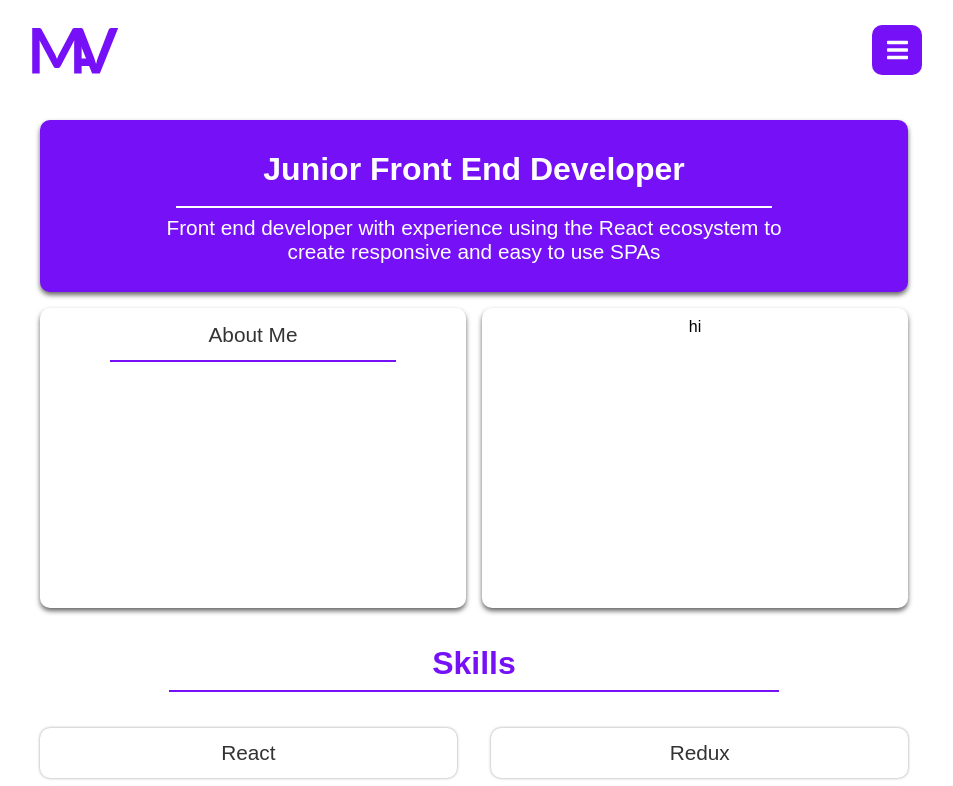
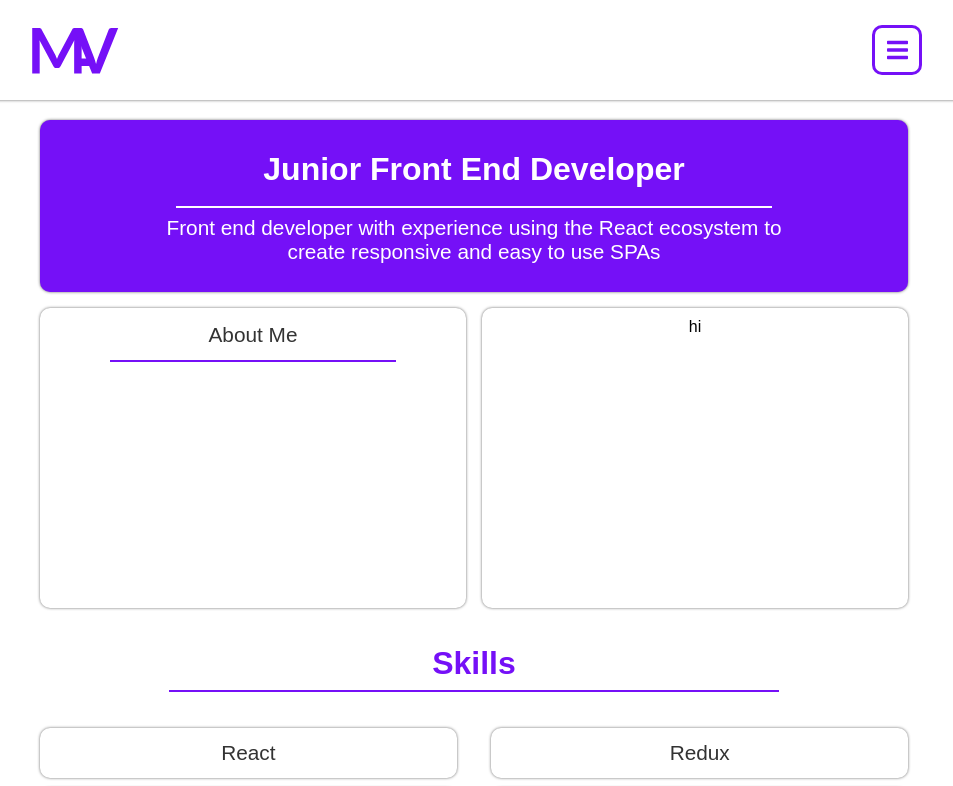
Before and after one commit to matthewvero/mattverocv, a React (Create React App) app: page / in a window 1280 px wide. Shown: the top 786 px of the page, without its empty margins (166-1119 px from the left). Built offline with nearby package versions, Linux system fonts and the light colour scheme.

Commit message:
firebase hosting added

```diff
--- a/src/components/containers.styles.js
+++ b/src/components/containers.styles.js
@@ -7,8 +7,8 @@ export const TitleCard = styled.div`
       padding: 10px;
       box-sizing: border-box;
       background-color: #7510f7;
-      border-radius: 10px;
-      box-shadow: 0 3px 5px #666666;
+      border-radius: ${props => props.theme.borderRadius};
+      box-shadow: ${props => props.theme.boxShadow};
       display: flex;
       flex-direction: column;
       align-items: center;
@@ -32,7 +32,7 @@ export const InfoCard = styled(TitleCard)`
 
 export const SkillCardIcon = styled(InlineIcon)`
       margin: 0 10px;
-      color: #7510f7;
+      color: ${props => props.theme.main};
       transition: transform 100ms ease;
 `
 
@@ -40,12 +40,12 @@ export const SkillCard = styled.div`
       width: 100%;
       height: 50px;
       margin-bottom: 10px;
-      box-shadow: 0 0 3px #999999;
+      box-shadow: ${props => props.theme.boxShadow};
       display: flex;
       flex-direction: row;
       align-items: center;
       justify-content: center;
-      border-radius: 10px;
+      border-radius: ${props => props.theme.borderRadius};
       &:hover ${SkillCardIcon} {
             transform: scale(2);
       }
--- a/src/components/header/header.component.jsx
+++ b/src/components/header/header.component.jsx
@@ -1,16 +1,18 @@
-import React, { useState } from 'react'
+import React, { useContext, useState } from 'react'
 import { HeaderContainer, HeaderMenuButton } from './header.styles'
 import {ReactComponent as MAVLOGO} from '../../MAVLOGO.svg';
 import { FontAwesomeIcon } from '@fortawesome/react-fontawesome';
 import { faBars, faTimes } from '@fortawesome/free-solid-svg-icons';
 import { toggleMainMenu } from '../../redux';
 import { useDispatch, useSelector } from 'react-redux';
+import { ThemeContext } from 'styled-components';
 
 
 const Header = () => {
       const [active, setActive] = useState(false)
       const mainMenuVisible = useSelector(state => state.visible)
       const dispatch = useDispatch()
+      const theme = useContext(ThemeContext);
 
       const handlePointerUp = () => {
             setActive(false);
@@ -29,9 +31,9 @@ const Header = () => {
                   >
                   {
                         mainMenuVisible ?
-                        <FontAwesomeIcon style={{fontSize: '1.7rem', color: 'white'}} icon={ faTimes }/>
+                        <FontAwesomeIcon style={{fontSize: '1.7rem', color: theme.main}} icon={ faTimes }/>
                         :
-                        <FontAwesomeIcon style={{fontSize: '1.5rem', color: 'white'}} icon={ faBars }/>
+                        <FontAwesomeIcon style={{fontSize: '1.5rem', color: theme.main}} icon={ faBars }/>
                   }
                   </HeaderMenuButton>
             </HeaderContainer>
--- a/src/components/header/header.styles.js
+++ b/src/components/header/header.styles.js
@@ -11,6 +11,7 @@ export const HeaderContainer = styled.header`
       align-items: center;
       box-sizing: border-box;
       background-color: white;
+      box-shadow: ${props => props.theme.boxShadow};
       @media (max-width: 1000px) {
             padding: 20px 15px;
       }
@@ -19,13 +20,14 @@ export const HeaderContainer = styled.header`
 export const HeaderMenuButton = styled.div`
       height: 50px;
       width: 50px;
-      border-radius: 10px;
-      background-color: #7510f7;
+      border-radius: ${props => props.theme.borderRadius};
+      background-color: white;
       box-sizing: border-box;
       display: flex;
       justify-content: center;
       align-items: center;
+      border: 3px solid ${props => props.theme.main};
       cursor: pointer;
-      transform: scale(${props => props.$active ? '0.95' : '1'});
+      transform: scale(${props => props.$active ? '0.98' : '1'});
       transition: transform 100ms ease;
 `
--- a/src/theme.js
+++ b/src/theme.js
@@ -1,4 +1,5 @@
 export const themeLight = {
       main: '#7510f7',
-
+      boxShadow: '0 0 3px #666666',
+      borderRadius: '10px'
 }
--- a/src/ui-custom-hooks.js
+++ b/src/ui-custom-hooks.js
@@ -1,7 +1,6 @@
 import { useEffect } from "react";
 
 export function useClickOutsideListener(fn, ref) {
-
       useEffect(() => {
             function handleClick(event) {
                   // Check if click event target matches provided ref
@@ -22,22 +21,3 @@ export function useClickOutsideListener(fn, ref) {
             };
       }, [fn, ref])
 }
-
-export function useClickOutside(callback, visible, ref) {
-
-      useEffect(() => {
-            function handleClickOutside(event) {
-                  // Close menu when clicked outside
-                  visible  &&
-                  !ref.current.contains(event.target) &&
-                  callback()
-            }
-
-            // Bind the event listener
-            document.addEventListener("click", handleClickOutside);
-            return () => {
-                  // Unbind the event listener on clean up
-                  document.removeEventListener("click", handleClickOutside);
-            };
-      }, [callback, ref, visible]);
-}
```
Also changed, not shown: firebase.json (added), src/App.js (indentation only), 2 other files (tests, documents, lock files or other folders).
